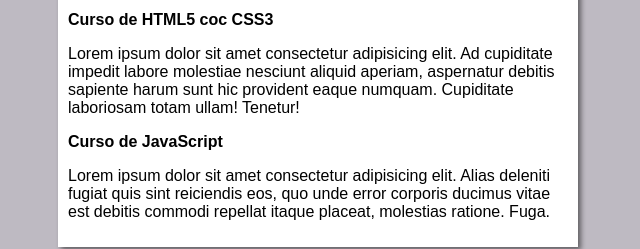
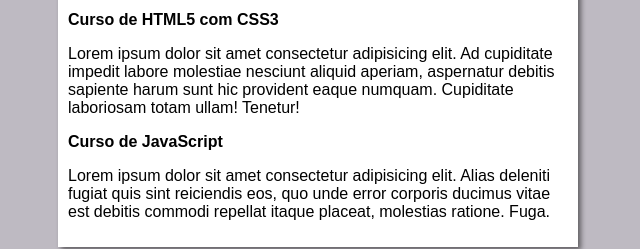
Before and after one commit to TacianasdOliveira/projeto-site, a plain HTML site: page index.html in a window 1280 px wide. Shown: the part 244-493 px from the top of the page, 322-962 px from the left. Drawn offline with Linux system fonts and the light colour scheme.

Commit message:
Update index.html

```diff
--- a/index.html
+++ b/index.html
@@ -13,7 +13,7 @@
             <img src="imagens/baixados.jpg" alt="CURSO GIT E GITHUB">
         </header>
         <article>
-            <h2>Curso de HTML5 coc CSS3</h2>
+            <h2>Curso de HTML5 com CSS3</h2>
             <p>Lorem ipsum dolor sit amet consectetur adipisicing elit. Ad cupiditate impedit labore molestiae nesciunt aliquid aperiam, aspernatur debitis sapiente harum sunt hic provident eaque numquam. Cupiditate laboriosam totam ullam! Tenetur!
             </p>
 
```
